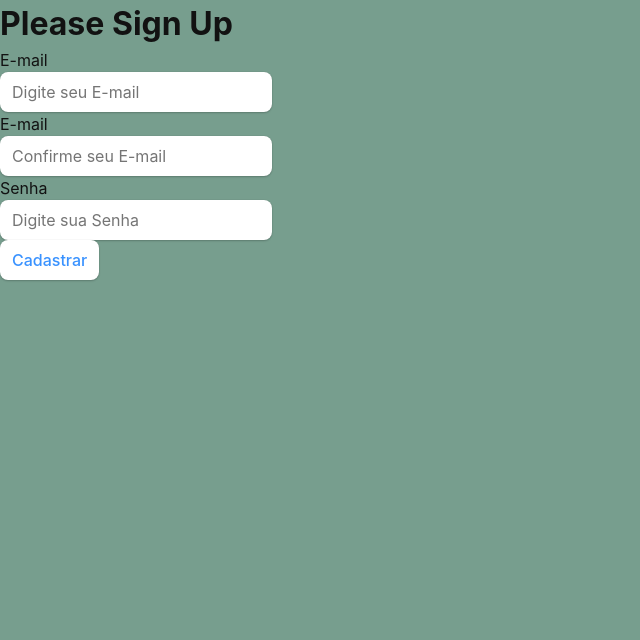
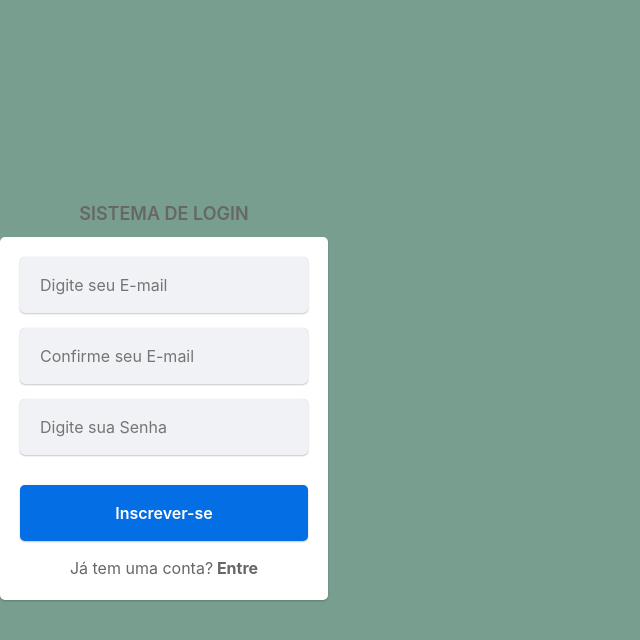
Before and after one commit to HugoluizMTB/PicColore---Frontend, a React (Vite) app: page /signup in a window 1280 px wide. Shown: the top 640 px of the page, without its empty margins (0-640 px from the left). Built offline with nearby package versions, Linux system fonts and the light colour scheme.

Commit message:
update on login

```diff
--- a/src/main.jsx
+++ b/src/main.jsx
@@ -19,6 +19,7 @@
 import useAuth from "./hooks/useAuth";
 import LoginPage from "./pages/LoginPage";
 import SignUpPage from "./pages/SignUpPage";
+import Home from "./pages/Home";
 
 const Private = ({ Item }) => {
   const { signed } = useAuth();
@@ -66,7 +67,7 @@
     <BrowserRouter>
       <>
         <Routes>
-          <Route exact path="/home" element={<Private Item={<RouterProvider router={router} />} />} />
+          <Route exact path="/home" element={<Private Item={Home} />} />
           <Route path="/" element={<LoginPage />} />
           <Route exact path="/signup" element={<SignUpPage />} />
           <Route path="*" element={<LoginPage />} />
--- /dev/null
+++ b/src/pages/Home/index.jsx
@@ -0,0 +1,21 @@
+import React from "react";
+import { useNavigate } from "react-router-dom";
+import Button from "../../components/Button";
+import useAuth from "../../hooks/useAuth";
+import * as C from "./styles";
+
+const Home = () => {
+  const { signout } = useAuth();
+  const navigate = useNavigate();
+
+  return (
+    <C.Container>
+      <C.Title>Home</C.Title>
+      <Button Text="Sair" onClick={() => [signout(), navigate("/")]}>
+        Sair
+      </Button>
+    </C.Container>
+  );
+};
+
+export default Home;
--- /dev/null
+++ b/src/pages/Home/styles.js
@@ -0,0 +1,12 @@
+import styled from "styled-components";
+
+export const Container = styled.div`
+  display: flex;
+  align-items: center;
+  justify-content: center;
+  flex-direction: column;
+  height: 100vh;
+  gap: 20px;
+`;
+
+export const Title = styled.h2``;
--- a/src/pages/SignUpPage.jsx
+++ b/src/pages/SignUpPage.jsx
@@ -1,8 +1,8 @@
 import React from "react";
 
-import SignUp from "../components/SignUp";
+import SignUp from "../pages/Signup";
 
-const LoginPage = () => {
+const SignUpPage = () => {
     return (
         <div>
             <SignUp/>
@@ -10,4 +10,4 @@
     )
 }
 
-export default SignUp
+export default SignUpPage
--- /dev/null
+++ b/src/pages/Signup/index.jsx
@@ -0,0 +1,72 @@
+import React, { useState } from "react";
+import Input from "../../components/Input";
+import Button from "../../components/Button";
+import * as C from "./styles";
+import { Link, useNavigate } from "react-router-dom";
+import useAuth from "../../hooks/useAuth";
+
+const Signup = () => {
+  const [email, setEmail] = useState("");
+  const [emailConf, setEmailConf] = useState("");
+  const [senha, setSenha] = useState("");
+  const [error, setError] = useState("");
+  const navigate = useNavigate();
+
+  const { signup } = useAuth();
+
+  const handleSignup = () => {
+    if (!email | !emailConf | !senha) {
+      setError("Preencha todos os campos");
+      return;
+    } else if (email !== emailConf) {
+      setError("Os e-mails não são iguais");
+      return;
+    }
+
+    const res = signup(email, senha);
+
+    if (res) {
+      setError(res);
+      return;
+    }
+
+    alert("Usuário cadatrado com sucesso!");
+    navigate("/");
+  };
+
+  return (
+    <C.Container>
+      <C.Label>SISTEMA DE LOGIN</C.Label>
+      <C.Content>
+        <Input
+          type="email"
+          placeholder="Digite seu E-mail"
+          value={email}
+          onChange={(e) => [setEmail(e.target.value), setError("")]}
+        />
+        <Input
+          type="email"
+          placeholder="Confirme seu E-mail"
+          value={emailConf}
+          onChange={(e) => [setEmailConf(e.target.value), setError("")]}
+        />
+        <Input
+          type="password"
+          placeholder="Digite sua Senha"
+          value={senha}
+          onChange={(e) => [setSenha(e.target.value), setError("")]}
+        />
+        <C.labelError>{error}</C.labelError>
+        <Button Text="Inscrever-se" onClick={handleSignup} />
+        <C.LabelSignin>
+          Já tem uma conta?
+          <C.Strong>
+            <Link to="/">&nbsp;Entre</Link>
+          </C.Strong>
+        </C.LabelSignin>
+      </C.Content>
+    </C.Container>
+  );
+};
+
+export default Signup;
--- /dev/null
+++ b/src/pages/Signup/styles.js
@@ -0,0 +1,49 @@
+import styled from "styled-components";
+
+export const Container = styled.div`
+  display: flex;
+  align-items: center;
+  justify-content: center;
+  flex-direction: column;
+  gap: 10px;
+  height: 100vh;
+`;
+
+export const Content = styled.div`
+  gap: 15px;
+  display: flex;
+  align-items: center;
+  justify-content: center;
+  flex-direction: column;
+  width: 100%;
+  box-shadow: 0 1px 2px #0003;
+  background-color: white;
+  max-width: 350px;
+  padding: 20px;
+  border-radius: 5px;
+`;
+
+export const Label = styled.label`
+  font-size: 18px;
+  font-weight: 600;
+  color: #676767;
+`;
+
+export const LabelSignin = styled.label`
+  font-size: 16px;
+  color: #676767;
+`;
+
+export const labelError = styled.label`
+  font-size: 14px;
+  color: red;
+`;
+
+export const Strong = styled.strong`
+  cursor: pointer;
+
+  a {
+    text-decoration: none;
+    color: #676767;
+  }
+`;
```
Also changed, not shown: src/routes/Home.jsx (added).
